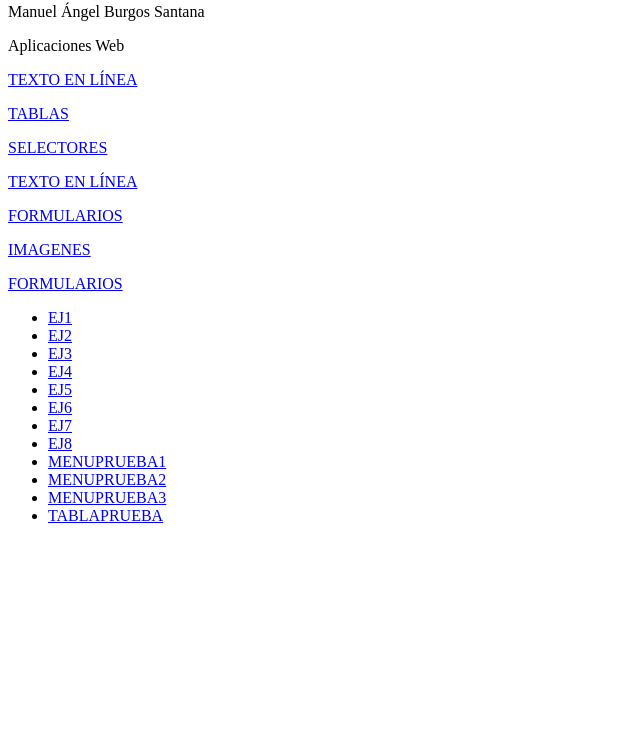
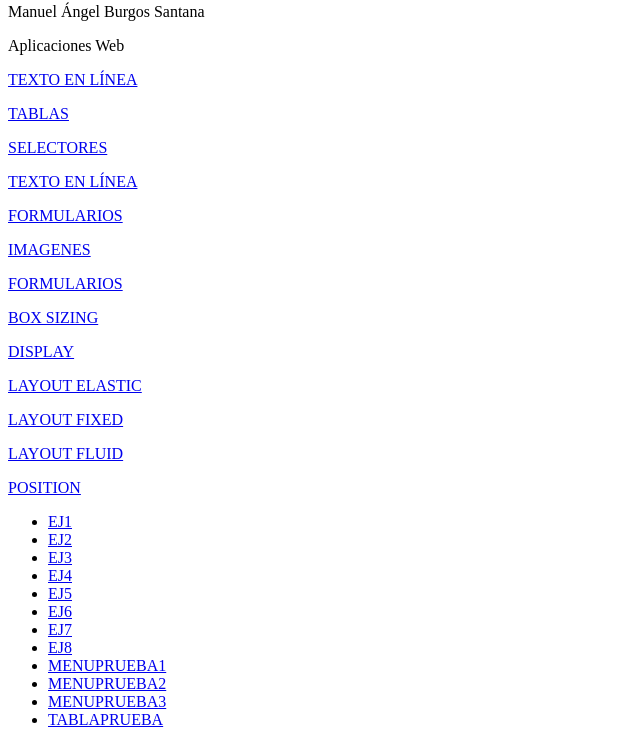
Before and after one commit to xXManuelAngelXx/1EVAL_HTMLyCSS_AW_SMR2B_ManuelBurgos, a plain HTML site: page index.html in a window 1280 px wide. Shown: the part 77-822 px from the top of the page, without its empty margins (0-640 px from the left). Before the commit the page ends 800 px from the top, so only its background shows below. Drawn offline with Linux system fonts and the light colour scheme.

Commit message:
segundo camio index

```diff
--- a/index.html
+++ b/index.html
@@ -16,6 +16,12 @@
     <p><a href="/CARACOLA/FORMULARIOS/formularios.html" target="_blank">FORMULARIOS</a></p>
     <p><a href="/CARACOLA/imagenes y c/imagenes.html" target="_blank">IMAGENES</a></p>
     <p><a href="/CARACOLA/POSITIOON/positioning.html" target="_blank">FORMULARIOS</a></p>
+    <p><a href="/CARACOLA/BOX-SIZING/box_sizing.html" target="_blank">BOX SIZING</a></p>
+    <p><a href="/CARACOLA/DISPLAY/display.html" target="_blank">DISPLAY</a></p>
+    <p><a href="/CARACOLA/LAYOUTS/elastic/elastic.html" target="_blank">LAYOUT ELASTIC</a></p>
+    <p><a href="/CARACOLA/LAYOUTS/fixed/fixed.html" target="_blank">LAYOUT FIXED</a></p>
+    <p><a href="/CARACOLA/LAYOUTS/fluid/fluid.html" target="_blank">LAYOUT FLUID</a></p>
+    <p><a href="/CARACOLA/POSITIOON/positioning.html" target="_blank">POSITION</a></p>
     <ul>
         <li><a href="/CARACOLA/Ejercicios html/ej1.html" target="_blank">EJ1</a></li>
         <li><a href="/CARACOLA/Ejercicios html/ej2.html" target="_blank">EJ2</a></li>
```
